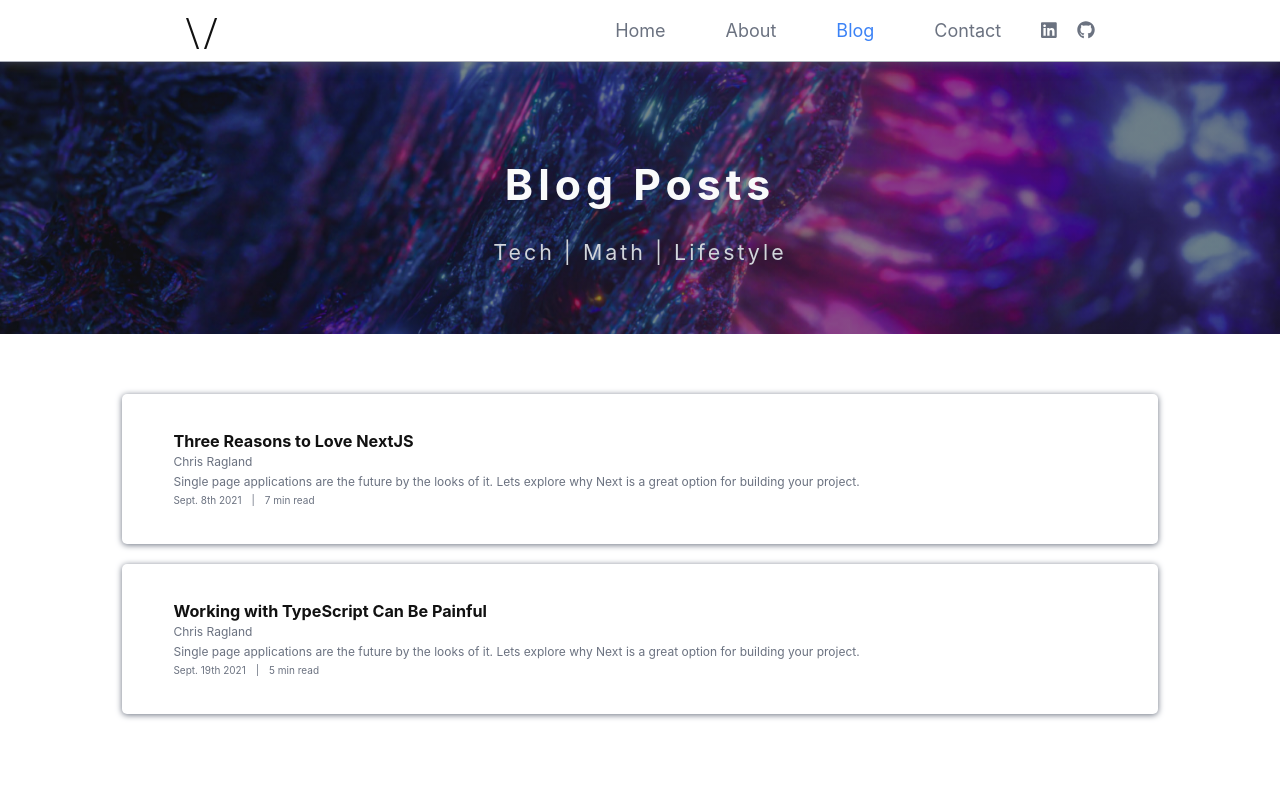
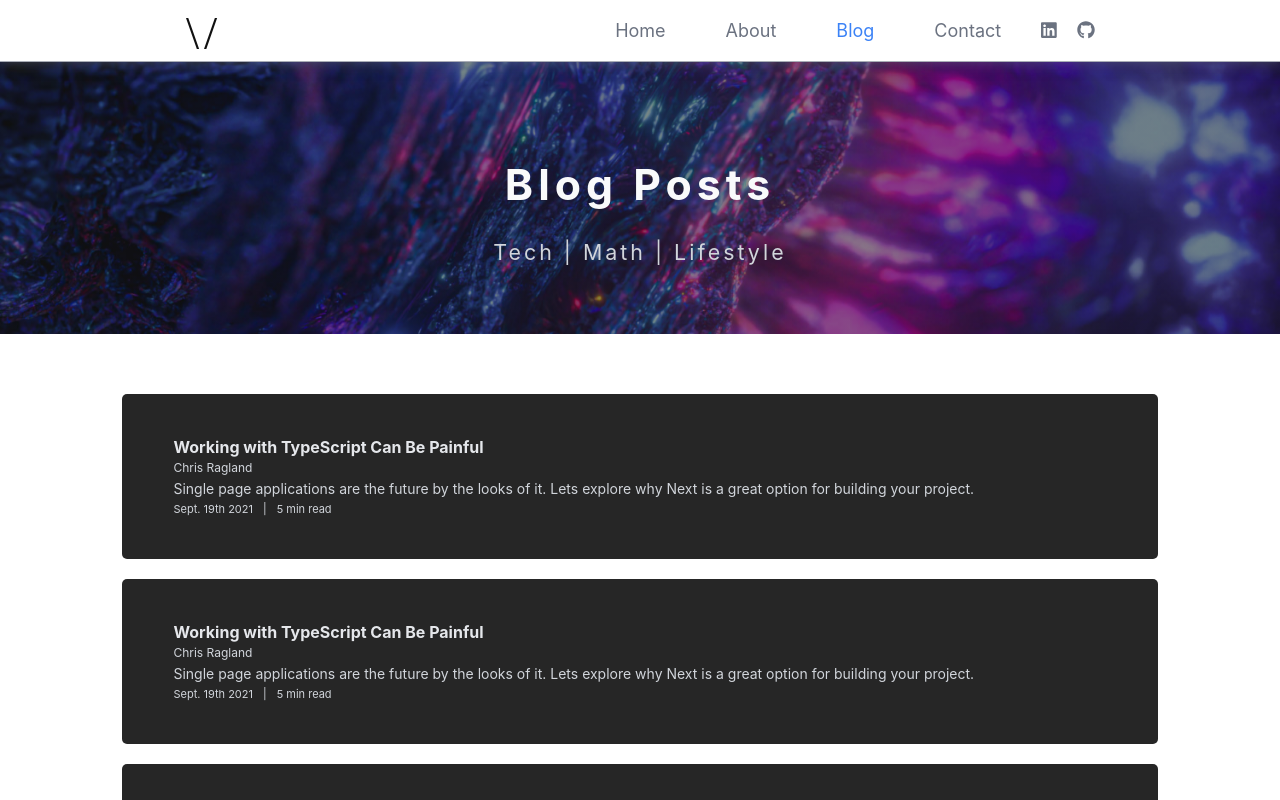
Before and after one commit to raglandc/vidal-production, a Next.js app: page /blog in a window 1280 px wide. Shown: the top 800 px of the page. Built offline with nearby package versions, Linux system fonts and the light colour scheme.

Commit message:
blog work before filter system on blog page

```diff
--- a/components/UI/BlogListItem.module.css
+++ b/components/UI/BlogListItem.module.css
@@ -1,23 +1,25 @@
 .blogCard {
-  background-color: #fff;
-  color: #6b7280;
+  background-color: rgba(17, 17, 17, 0.908);
+  color: #d1d5db;
   overflow: hidden;
   margin: 2rem auto;
   width: 100%;
-  min-height: 15rem;
+  min-height: 16.5rem;
   border-radius: 5px;
   display: flex;
   align-items: center;
   justify-content: center;
-  box-shadow: 0rem 0.1rem 0.618rem #6b7280;
+  box-shadow: 0 0 1rem 0 rgba(255, 255, 255, 0.356);
 }
 .blogCard:hover {
   cursor: pointer;
-  box-shadow: 0rem 0.1rem 0.886rem #6b7280;
+  background-color: rgba(17, 17, 17, 1);
+  box-shadow: 0 0 1rem 0.5rem rgba(255, 255, 255, 0.2);
 }
 .blogCard:active {
   cursor: pointer;
-  box-shadow: 0rem 0.1rem 0.618rem #6b7280;
+  background-color: rgba(17, 17, 17, 1);
+  box-shadow: 0 0 1rem 0.15rem rgba(255, 255, 255, 0.2);
 }
 
 .contentsOfCard {
@@ -26,13 +28,13 @@
 }
 
 .blogCardTitle {
-  color: #111;
+  color: #e5e7eb;
   margin: 0 0 0.3rem 0;
-  font-size: 1.618rem;
+  font-size: 1.6rem;
 }
 
 .description {
-  font-size: 1.2rem;
+  font-size: 1.4rem;
   margin: 0.5rem auto;
 }
 
@@ -43,7 +45,7 @@
 
 .span {
   margin: 2rem 1rem 0 0;
-  font-size: 1rem;
+  font-size: 1.1rem;
 }
 
 @media only screen and (min-width: 700px) {
--- a/lib/posts-util.ts
+++ b/lib/posts-util.ts
@@ -35,7 +35,7 @@ export function getAllPosts() {
   });
 
   const sortedPosts = allPosts.sort((postA: any, postB: any) => {
-    return postA.date > postB.date ? -1 : 1;
+    return postA.date < postB.date ? -1 : 1;
   });
 
   return sortedPosts;
--- a/pages/blog/blogIndex.module.css
+++ b/pages/blog/blogIndex.module.css
@@ -6,15 +6,15 @@
 }
 
 .blogHeaderContainer {
+  background: linear-gradient(rgba(17, 17, 17, 0.5), rgba(17, 17, 17, 0.5)),
+    url("../../public//images/blog/abstract.jpg") no-repeat center;
+  background-size: cover;
   display: flex;
   flex-direction: column;
   justify-content: center;
   align-items: center;
   font-size: 2.14rem;
 
-  background: linear-gradient(rgba(17, 17, 17, 0.5), rgba(17, 17, 17, 0.5)),
-    url("../../public//images/blog/abstract.jpg") no-repeat center;
-  background-size: cover;
   min-height: 34vh;
 }
 
@@ -32,8 +32,8 @@
 
 .blogListContainer {
   width: 90%;
-  margin: 6rem auto;
-  padding: 0;
+  margin: 1rem auto 7rem auto;
+  padding: 3rem 0;
 }
 
 @media only screen and (min-width: 1300px) {
@@ -42,10 +42,17 @@
   }
 
   .blogListContainer {
-    width: 50%;
+    width: 45%;
+    transform: translate(-21%);
+
+    /* glassy container */
+    box-shadow: 0 0 1rem 0 rgba(0, 0, 0, 0.2);
+    border-radius: 5px;
+    background-color: rgba(255, 255, 255, 0.15);
+    backdrop-filter: blur(5px);
   }
 
   .blogHeaderContainer {
-    width: 50%;
+    width: 55%;
   }
 }
--- /dev/null
+++ b/posts/getting-started-writing-blogs-two copy.md
@@ -0,0 +1,50 @@
+---
+title: "Working with TypeScript Can Be Painful"
+url: "working-with-typescript-can-be-painful"
+date: "Sept. 19th 2021"
+author: "Chris Ragland"
+readTime: "5 min"
+image: https://images.unsplash.com/photo-1546980468-7eaeb47f4a27?ixid=MnwxMjA3fDB8MHxwaG90by1wYWdlfHx8fGVufDB8fHx8&ixlib=rb-1.2.1&auto=format&fit=crop&w=1100&q=80
+excerpt: "Single page applications are the future by the looks of it. Lets explore why Next is a great option for building your project."
+isFeatured: true
+---
+
+<div>
+<img width={1080} height={720} src={https://images.unsplash.com/photo-1546980468-7eaeb47f4a27?ixid=MnwxMjA3fDB8MHxwaG90by1wYWdlfHx8fGVufDB8fHx8&ixlib=rb-1.2.1&auto=format&fit=crop&w=1100&q=80}>
+</div>
+
+## Reason One: Server Side Rendering
+
+I think alot of us can agree that we love React, thank you Facebook. However, one problem we get with vanilla React, is all of the code stays on the client side.
+
+Which is fine... but what if we want to run some code that we dont want the client to see?
+
+Well we could use a third party for some backend code, but wait!
+
+NextJS comes out-of-the-box with server side rendering. We can exicute code on both the client side as well as the server side. Now thats what im talking about.
+
+## Reason Two: Folder Routing
+
+Usually with React if we want to create paths for each of our pages we use a package with React called "react-router" which gives us the ability to hack our way around this obsticle.
+
+Yet, with NextJs this is built in to how you structure your files.
+
+Thats right, the way you structure your files in your next Next project (see what I did there? 😉 ) will define how the url changes as you navigate the application.
+
+Thats pretty awesome if you ask me. You also have the ability for dynamic routing which is a topic for another day because it is a bit out of this scope of this article.
+
+## Reason Three: SEO
+
+When we normally build websites for a small buisness SEO is critical. If they are trying to sell a product, then it is important that search engines know about what is on their website and it will connect the customer to their site by crawling the page and finding that information.
+
+Normally with vanilla React, all the code is client side and all the code is written in JSX and stored in files until it is displayed to the user.
+
+As stated earlier, NextJs is server side and has the ability to pre-render some important things that the crawlers of search engines will have no trouble finding out what your website is all about and connect the customer to exaclty what they're looking for.
+
+### In Conclusion
+
+There are plenty of options when it comes to building web applications. Infact, it seems like everyday there is a new javascript framework being created.
+
+I suggest you consider NextJs as a tool to add to your arsenol. Things change all the time in the world of tech and while there is no telling what could be right around the corner. However, I do belive Next is one that is here to stick around for many reasons. More than what I described today, this was just a little icing from the cake.
+
+Until Next time my friends, have fun!
```
